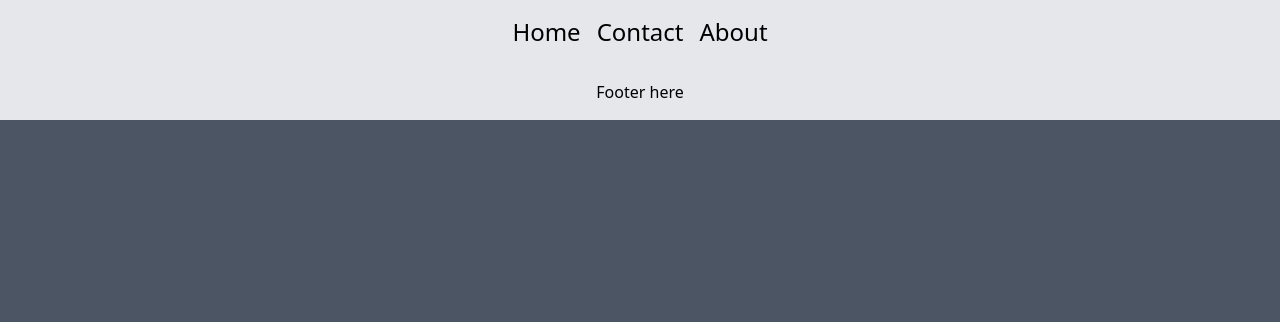
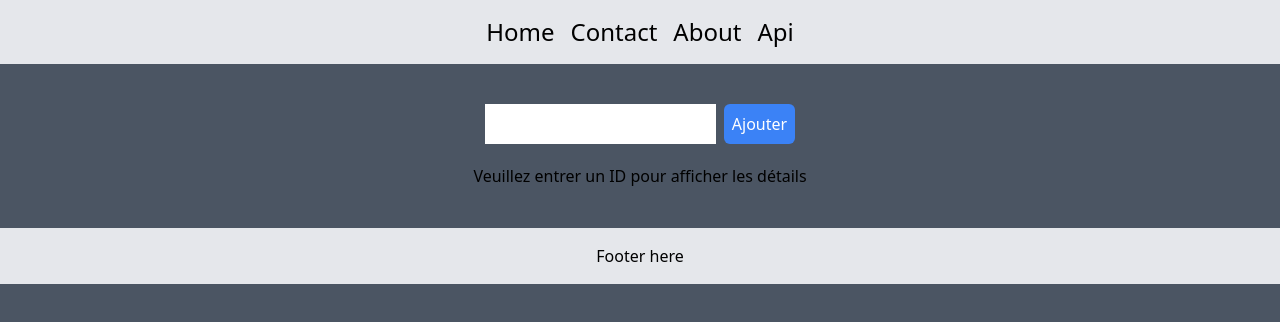
Before and after one commit to Sensy-gmn/premiere-semaine-react, a React (Vite) app: page /api in a window 1280 px wide. Shown: the top 322 px of the page. Built offline with nearby package versions, Linux system fonts and the light colour scheme.

Commit message:
userList component to fetch from Api Page

```diff
--- /dev/null
+++ b/src/Components/UserDetails.jsx
@@ -0,0 +1,39 @@
+import axios from "axios";
+import { useEffect, useState } from "react";
+
+export default function UserDetails({ id, deleteUser }) {
+    const [data, setData] = useState([]);
+
+    const url = `https://jsonplaceholder.typicode.com/users/${id}`;
+
+    const fetchData = () => {
+        axios
+            .get(url)
+            .then((res) => {
+                setData(res.data);
+            })
+            .catch((error) => {
+                console.log(error);
+            });
+    };
+
+    useEffect(() => {
+        fetchData();
+    }, [id]);
+
+    return (
+        <>
+            <div className="flex flex-col items-center justify-center p-10 border-2 border-gray-300 rounded-md bg-gray-100 ">
+                <p>id : {id}</p>
+                <p>nom : {data.name}</p>
+                <p>email : {data.email}</p>
+                <button
+                    className="bg-red-500 text-white p-2 rounded-md"
+                    onClick={() => deleteUser(id)}
+                >
+                    retirer
+                </button>
+            </div>
+        </>
+    );
+}
--- /dev/null
+++ b/src/Features/Api.jsx
@@ -0,0 +1,59 @@
+import { useState } from "react";
+import UserDetails from "../Components/UserDetails";
+
+export default function Api() {
+    const [id, setId] = useState("");
+    const [allUsers, setAllUsers] = useState([]);
+    const [isLoading, setIsLoading] = useState(false);
+
+    const handleChange = (e) => {
+        setId(e.target.value);
+    };
+
+    const addUser = () => {
+        setIsLoading(true);
+
+        if (id && Number(id)) {
+            if (!allUsers.includes(id)) {
+                setAllUsers([...allUsers, id]);
+                setId("");
+            } else {
+                alert("Cet ID existe déjà");
+            }
+        }
+
+        setIsLoading(false);
+    };
+
+    const deleteUser = (id) => {
+        setIsLoading(true);
+        setAllUsers(allUsers.filter((user) => user !== id));
+        setIsLoading(false);
+    };
+
+    return (
+        <div className="flex flex-col items-center justify-center p-10 gap-5">
+            {isLoading ? (
+                <p>Chargement...</p>
+            ) : (
+                <div className="flex gap-2">
+                    <input type="number" value={id} onChange={handleChange} />
+                    <button
+                        onClick={addUser}
+                        className="bg-blue-500 text-white p-2 rounded-md"
+                    >
+                        Ajouter
+                    </button>
+                </div>
+            )}
+
+            {allUsers.length > 0 ? (
+                allUsers.map((user) => (
+                    <UserDetails key={user} id={user} deleteUser={deleteUser} />
+                ))
+            ) : (
+                <div>Veuillez entrer un ID pour afficher les détails</div>
+            )}
+        </div>
+    );
+}
--- a/src/routes.jsx
+++ b/src/routes.jsx
@@ -1,4 +1,5 @@
 import About from "./Features/About";
+import Api from "./Features/Api";
 import Contact from "./Features/Contact";
 import Home from "./Features/Home";
 import NotFound from "./Features/Notfound";
@@ -7,6 +8,7 @@ export const routesToDisplay = [
     { path: "/", element: <Home />, name: "Home" },
     { path: "/contact", element: <Contact />, name: "Contact" },
     { path: "/about", element: <About />, name: "About" },
+    { path: "/api", element: <Api />, name: "Api" },
 ];
 
 export const routesNotDisplayed = [{ path: "*", element: <NotFound /> }];
```
